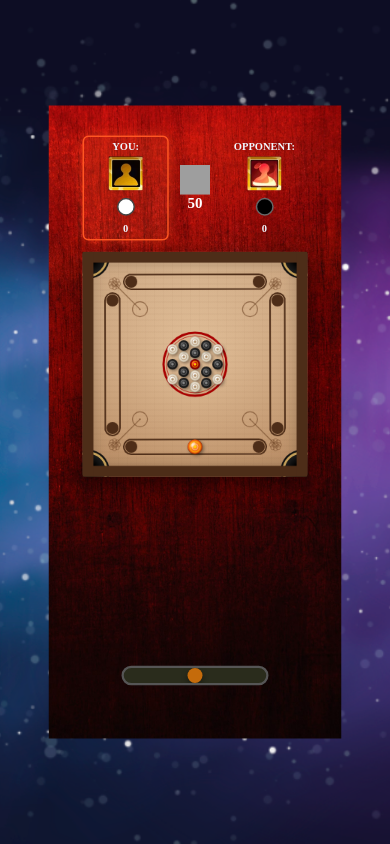
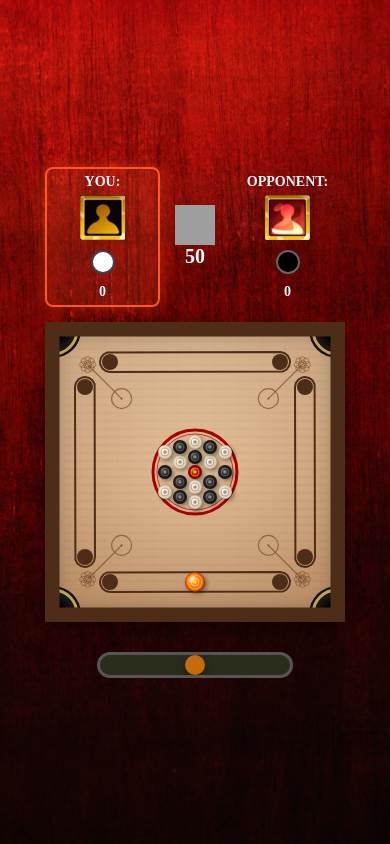
Before and after one commit to muzamilateeq/carrom-board, a plain HTML site: page index.html in a window 390 px wide. Drawn offline with nearby package versions, Linux system fonts and the light colour scheme; grey boxes are pictures that could not be loaded.

Commit message:
adjust backgrond pic size and responsive

```diff
--- a/index.html
+++ b/index.html
@@ -32,6 +32,9 @@
             background-size: cover;
             background-position: center;
             background-repeat: no-repeat;
+            display: flex;
+            justify-content: center;
+            align-items: center;
         }
 
         #game-container {
@@ -60,10 +63,8 @@
             background-color: #2a2c1c;
             border-radius: 50px;
             border: 3px solid #555;
-            position: absolute;
-            top: 90%;
-            left: 50%;
-            transform: translate(-50%, -50%);
+            position: relative;
+            margin: 30px auto 0 auto;
             z-index: 10;
             pointer-events: none;
             overflow: hidden;
@@ -88,7 +89,7 @@
 
         #game-wrapper {
             width: 300px;
-            margin: 40px auto;
+            transform-origin: center center;
         }
 
         /* Scoreboard Layout Fixes */
@@ -172,6 +173,17 @@
             background: black;
             border: 2px solid #666;
         }
+
+        /* Mobile specific styles to show only red background */
+        @media (max-width: 768px) {
+            body {
+                background-image: url("./red-background-pic.avif");
+            }
+            #game-background {
+                width: 100%;
+                background-image: none;
+            }
+        }
     </style>
 </head>
 
@@ -229,9 +241,10 @@
         <script src="game.js"></script>
         <script>
             function resizeGame() {
-                const bg = document.getElementById("game-background");
-                const scale = Math.min(window.innerWidth / 520, window.innerHeight / 620, 1);
-                bg.style.transform = `scale(${scale})`;
+                const wrapper = document.getElementById("game-wrapper");
+                // Cap the scale at 1.0 to prevent overflowing on desktop, and use 530 for height to account for full padding
+                const scale = Math.min(window.innerWidth / 340, window.innerHeight / 530, 1);
+                wrapper.style.transform = `scale(${scale})`;
             }
             window.addEventListener("resize", resizeGame);
             resizeGame();
```
